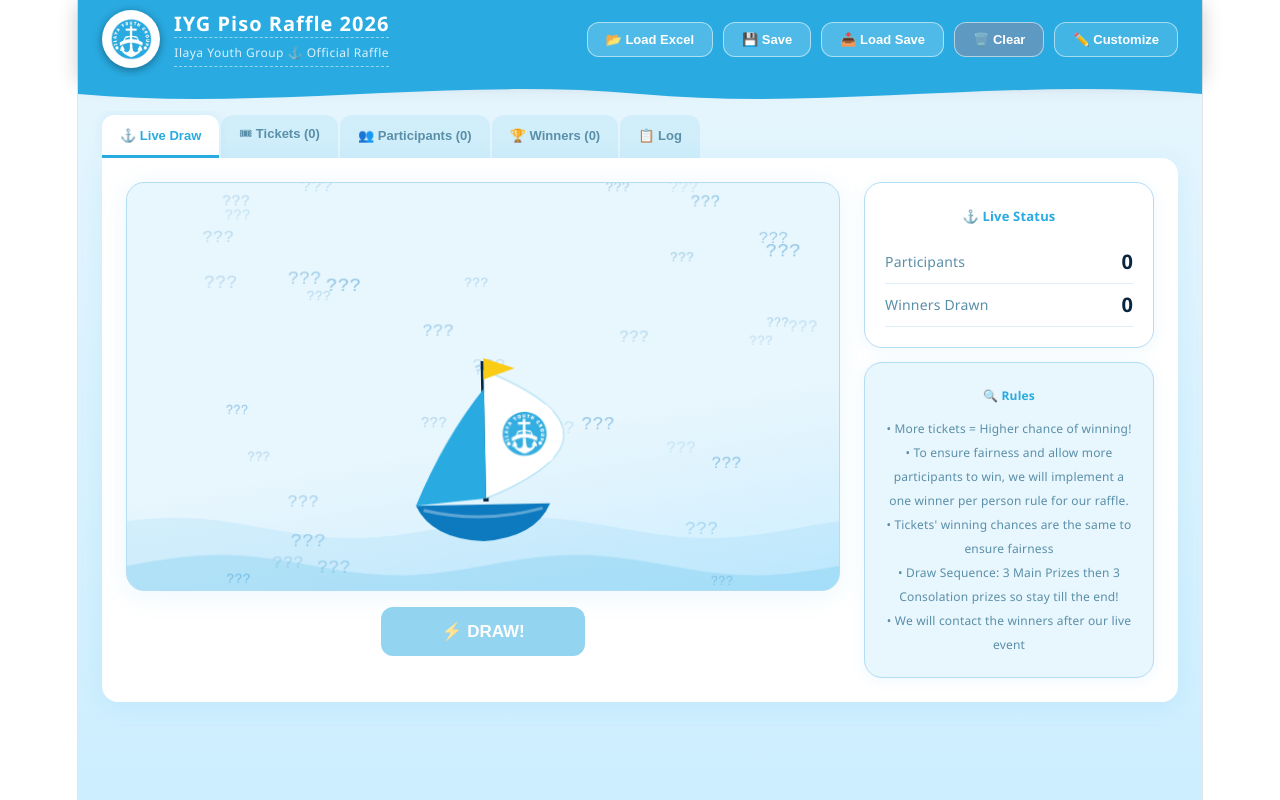
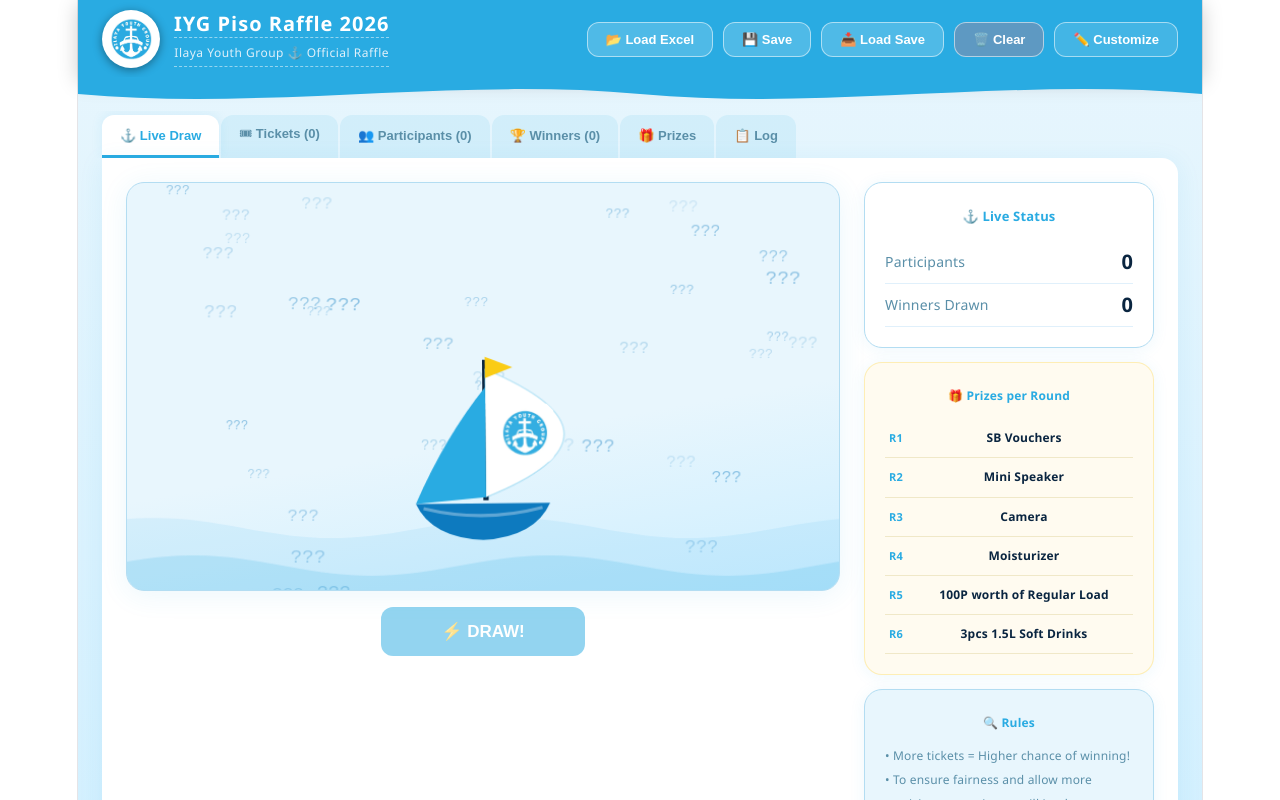
Before and after one commit to raidoramos26-create/iyg-raffle-2, a React (Vite) app: page / in a window 1280 px wide. Shown: the top 800 px of the page. Built offline with nearby package versions, Linux system fonts and the light colour scheme.

Commit message:
Update App.jsx

```diff
--- a/src/App.jsx
+++ b/src/App.jsx
@@ -1164,6 +1164,7 @@ export default function RaffleApp() {
           ["tickets", `${cfg.labels.tabTickets || "🎟 Tickets"} (${tickets.length.toLocaleString()})`],
           ["names",   `${cfg.labels.tabParticipants || "👥 Participants"} (${uniqueNames.length.toLocaleString()})`],
           ["winners", `${cfg.labels.tabWinners || "🏆 Winners"} (${winners.length})`],
+          ["prizes",  "🎁 Prizes"],
           ["log",     cfg.labels.tabLog     || "📋 Log"],
         ].map(([tab, label]) => (
           <button key={tab} onClick={() => setActiveTab(tab)}
@@ -1280,10 +1281,29 @@ export default function RaffleApp() {
                   ))}
                 </div>
 
+                {/* Prizes per Round */}
+                <div style={{ ...card, background: "#fffbf0", border: `1px solid ${cfg.strikeColor}44` }}>
+                  <div style={{ fontWeight: 700, fontSize: 12, color: cfg.accentColor, marginBottom: 10 }}>🎁 Prizes per Round</div>
+                  {(cfg.prizes || []).map((prize, i) => {
+                    const p = typeof prize === "string" ? { label: prize, images: [] } : prize;
+                    const isWon = winners.some(w => w.round === i + 1);
+                    return (
+                      <div key={i} style={{ display: "flex", alignItems: "center", gap: 8, padding: "6px 0", borderBottom: "1px solid #f0e8c8", opacity: isWon ? 0.5 : 1 }}>
+                        <span style={{ fontWeight: 700, fontSize: 11, color: cfg.accentColor, minWidth: 22 }}>R{i + 1}</span>
+                        {(p.images || []).length > 0 && (
+                          <img src={p.images[0]} alt="" style={{ width: 32, height: 32, objectFit: "cover", borderRadius: 6, border: `1px solid ${cfg.accentColor}33` }} />
+                        )}
+                        <span style={{ fontSize: 12, color: "#0a2540", fontWeight: 600, flex: 1 }}>{p.label}</span>
+                        {isWon && <span style={{ fontSize: 11, color: "#22c55e", fontWeight: 700 }}>✓</span>}
+                      </div>
+                    );
+                  })}
+                </div>
+
                 {/* Fairness */}
                 <div style={{ ...card, background: "#e8f6fd", border: "1px solid #b3ddf2" }}>
                   <div style={{ fontWeight: 700, fontSize: 12, color: cfg.accentColor, marginBottom: 8 }}>{cfg.labels.fairnessTitle || "🔍 Rules"}</div>
-                  <div style={{ fontSize: 12, color: "#5a8fa8", lineHeight: 2 }}>
+                  <div style={{ fontSize: 12, color: "#5a8fa8", lineHeight: 2, textAlign: "left" }}>
                     {cfg.fairness.map((line, i) => <div key={i}>• {line}</div>)}
                   </div>
                 </div>
@@ -1482,6 +1502,58 @@ export default function RaffleApp() {
             )}
           </div>
         )}
+
+        {/* ══ PRIZES TAB ═════════════════════════════════════════════════════ */}
+        {activeTab === "prizes" && (
+          <div style={{ ...card, borderRadius: "0 16px 16px 16px" }}>
+            <div style={{ fontWeight: 700, fontSize: 15, marginBottom: 16 }}>🎁 Prizes per Round</div>
+            <div style={{ display: "grid", gridTemplateColumns: "repeat(auto-fill, minmax(240px, 1fr))", gap: 16 }}>
+              {(cfg.prizes || []).map((prize, i) => {
+                const p = typeof prize === "string" ? { label: prize, images: [] } : prize;
+                const winner = winners.find(w => w.round === i + 1);
+                return (
+                  <div key={i} style={{
+                    borderRadius: 14, border: `2px solid ${winner ? "#22c55e44" : cfg.accentColor + "33"}`,
+                    background: winner ? "#f0fdf4" : "#f8fcff",
+                    padding: 16, display: "flex", flexDirection: "column", gap: 10,
+                    opacity: winner ? 0.75 : 1,
+                    boxShadow: winner ? "none" : `0 2px 12px ${cfg.accentColor}14`
+                  }}>
+                    <div style={{ display: "flex", alignItems: "center", gap: 10 }}>
+                      <span style={{ background: winner ? "#22c55e" : cfg.accentColor, color: "#fff", borderRadius: 8, padding: "3px 10px", fontWeight: 800, fontSize: 12 }}>
+                        R{i + 1}
+                      </span>
+                      <span style={{ fontWeight: 700, fontSize: 14, color: "#0a2540", flex: 1 }}>{p.label || `Prize ${i + 1}`}</span>
+                      {winner && <span style={{ fontSize: 16 }}>✅</span>}
+                    </div>
+                    {(p.images || []).length > 0 ? (
+                      <div style={{ display: "flex", gap: 8, flexWrap: "wrap" }}>
+                        {p.images.map((img, idx) => (
+                          <img key={idx} src={img} alt={`Poster ${idx + 1}`}
+                            style={{ flex: 1, minWidth: 80, maxWidth: "100%", height: 120, objectFit: "cover", borderRadius: 10, border: `1px solid ${cfg.accentColor}22` }} />
+                        ))}
+                      </div>
+                    ) : (
+                      <div style={{ height: 80, borderRadius: 10, border: `2px dashed ${cfg.accentColor}33`, display: "flex", alignItems: "center", justifyContent: "center", color: "#b3ddf2", fontSize: 12 }}>
+                        No poster uploaded
+                      </div>
+                    )}
+                    {winner ? (
+                      <div style={{ background: "#dcfce7", borderRadius: 8, padding: "8px 12px", fontSize: 12 }}>
+                        <div style={{ fontWeight: 700, color: "#16a34a", marginBottom: 2 }}>🏆 Winner</div>
+                        <div style={{ color: "#0a2540", fontWeight: 600 }}>{winner.name}</div>
+                        <div style={{ color: "#5a8fa8" }}>🎟 {winner.ticketId} · {winner.time}</div>
+                      </div>
+                    ) : (
+                      <div style={{ fontSize: 12, color: "#5a8fa8", textAlign: "center" }}>Not yet drawn</div>
+                    )}
+                  </div>
+                );
+              })}
+            </div>
+          </div>
+        )}
+
       </div>
 
       {/* ══ FULL-SCREEN WINNER OVERLAY ══════════════════════════════════════ */}
```
